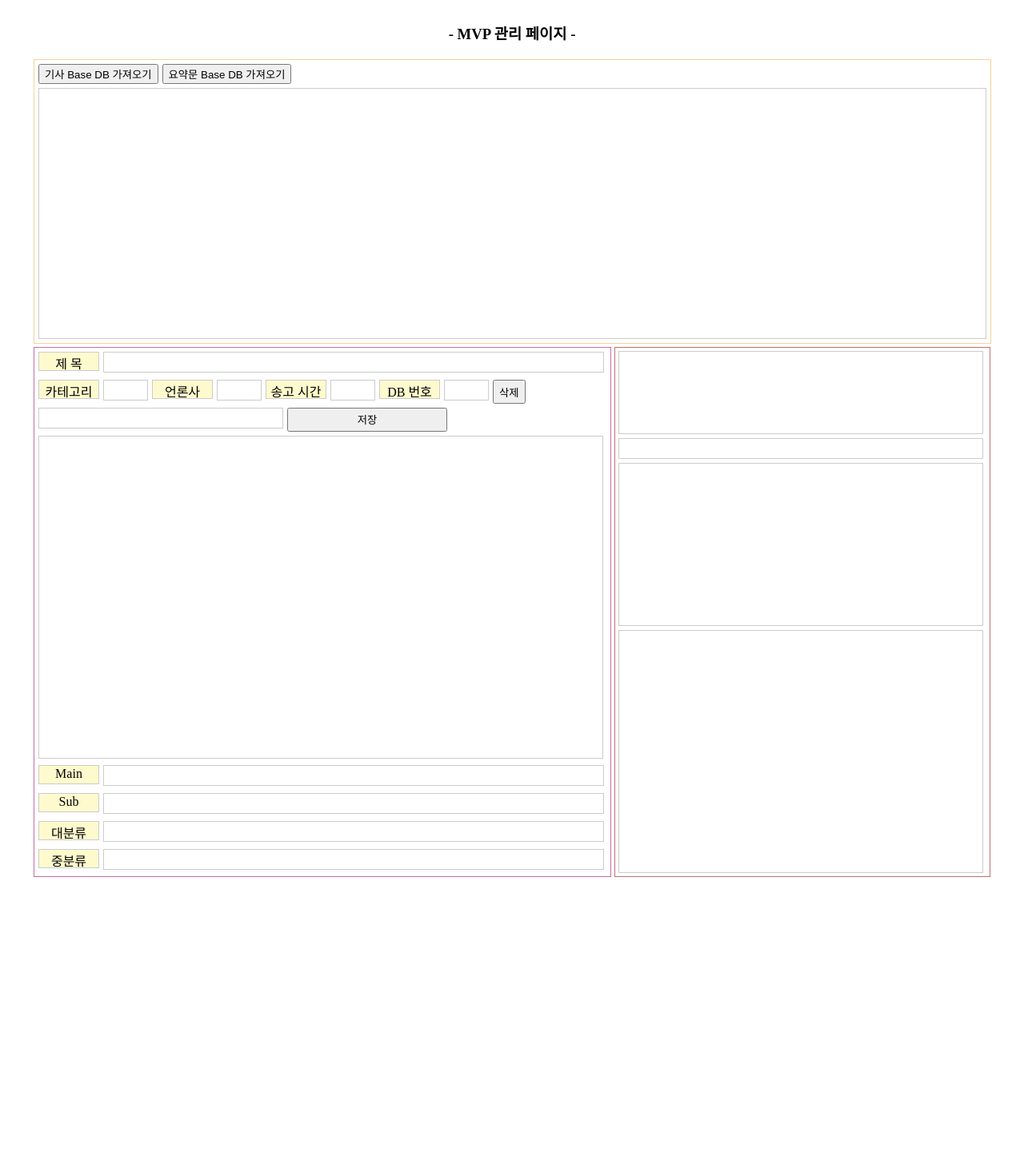
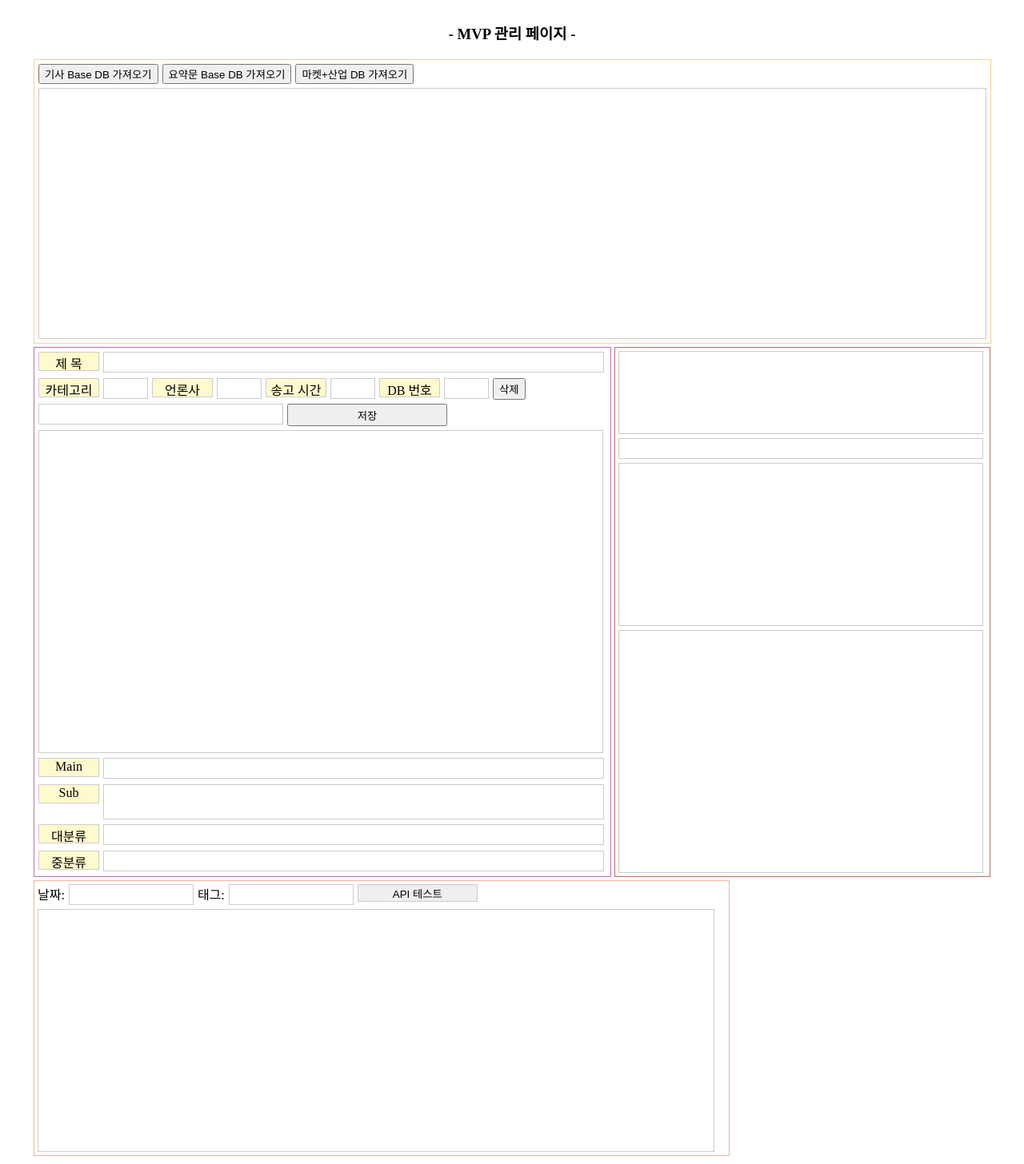
Before and after one commit to tigerak/byte_web, a Flask app: page /load_content/db_manager in a window 1280 px wide. Shown: the whole page at 80% size. Before the commit the page ends 1097 px from the top, so only its background shows below. Run offline with Flask 3, Linux system fonts and the light colour scheme.

Commit message:
Add API_test_button

```diff
--- a/main/routes.py
+++ b/main/routes.py
@@ -399,47 +399,54 @@ def db_move():
 @main_bp.route('/util/data_api', methods=['POST'])
 def data_api():
     data = request.form
-    print(data)
-    print(data.keys())
 
-    if 'buttonId' in data.keys():
-        if data['buttonId'] == 'view-article':
-            response = requests.post(DATA_API_ADDRESS, data=data)
-            response = response.json()
+    # 기사 보기 버튼
+    if data['buttonId'] == 'view-article':
+        response = requests.post(DATA_API_ADDRESS, data=data)
+        response = response.json()
 
-            transfor_html_id = {
-                'titleDiv': response['title'],
-                'mediaDiv': response['media'],
-                'dateDiv': response['article_date'],
-                'dbIdDiv': response['id'],
-                'articleDiv': response['document'],
-                'similarityDiv': response['similarity_list'],
-                'modelTitle': response['summary_title'],
-                'modelSummary': response['summary'],
-                'modelReason': response['summary_reason'],
-                'mainTagDiv': response['main'],
-                'subTagDiv': response['sub'],
-                'majorTagDiv': response['major_class'],
-                'mediumTagDiv': response['medium_class']
-            }
-            return transfor_html_id
+        transfor_html_id = {
+            'titleDiv': response['title'],
+            'mediaDiv': response['media'],
+            'dateDiv': response['article_date'],
+            'dbIdDiv': response['id'],
+            'articleDiv': response['document'],
+            'similarityDiv': response['similarity_list'],
+            'modelTitle': response['summary_title'],
+            'modelSummary': response['summary'],
+            'modelReason': response['summary_reason'],
+            'mainTagDiv': response['main'],
+            'subTagDiv': response['sub'],
+            'majorTagDiv': response['major_class'],
+            'mediumTagDiv': response['medium_class']
+        }
+        return transfor_html_id
 
-        elif data['buttonId'] == 'delButton':
-            response = requests.post(DATA_API_ADDRESS, data=data)
-            response = response.json()
-            return_message = {'statusDiv': response}
-            return return_message
+    # 삭제 버튼
+    elif data['buttonId'] == 'delButton':
+        response = requests.post(DATA_API_ADDRESS, data=data)
+        response = response.json()
 
-        elif data['buttonId'] == 'get_data':
-            response = requests.post(DATA_API_ADDRESS, data=data)
-            return response.json()
+        return_message = {'statusDiv': response}
+        return return_message
 
-        elif data['buttonId'] == 'saveButton':
-            response = requests.post(DATA_API_ADDRESS, data=data)
-            response = response.json()
-            print(response)
-            return_message = {'statusDiv': response}
-            return return_message
+    # DB 가져오기 버튼
+    elif data['buttonId'] == 'get_data':
+        response = requests.post(DATA_API_ADDRESS, data=data)
+        return response.json()
+
+    # 저장 버튼
+    elif data['buttonId'] == 'saveButton':
+        response = requests.post(DATA_API_ADDRESS, data=data)
+        response = response.json()
+
+        return_message = {'statusDiv': response}
+        return return_message
+
+    # API 테스트 버튼
+    elif data['buttonId'] == 'getSearchDataButton':
+        response = requests.post(DATA_API_ADDRESS, data=data)
+        return response.json()
 
 
 @main_bp.route('/load_content/kg_db', methods=['GET', 'POST'])
--- a/static/css/db_manager.css
+++ b/static/css/db_manager.css
@@ -105,10 +105,14 @@
     flex-direction: center;
 }
 .box3 {
-    width: 430px;
+    display: flex; /* Flexbox 레이아웃 적용 */
+    flex-wrap: wrap; /* 요소들을 다음 줄로 넘기기 위해 wrap 설정 */
+    gap: 5px; /* 버튼과 div 사이의 간격 설정 */
+    width: 860px;
     float: left;
     margin: 2px;
     padding: 4px;
+    table-layout:fixed;
     border: 1px solid #f2b498;
 }
 .box4 {
@@ -248,3 +196,80 @@
     border: 1px solid #ccc;
     padding: 1px 2px;
 }
+
+/* box6 */
+#titleDiv {
+    width: 620px;
+    overflow: visible; /* auto; */
+}
+#categoryDiv, #mediaDiv, #dateDiv, #dbIdDiv {
+    max-width: 100px;
+    overflow: hidden;
+    text-overflow: ellipsis;
+    white-space: nowrap;
+    text-align: center;
+}
+#mediaDiv:hover, #dateDiv:hover {
+    width: 150px;
+    overflow: hidden;
+    white-space: nowrap;
+}
+#statusDiv {
+    float: right;
+    width: 300px;
+}
+#saveButton {
+    float: right;
+    width: 200px;
+}
+#articleDiv {
+    height: 400px;
+    width: 700px;
+    overflow: auto;
+}
+#mainTagDiv, #majorTagDiv, #mediumTagDiv {
+    width: 620px;
+    overflow: auto;
+}
+#subTagDiv {
+    height: 40px;
+    width: 620px;
+    overflow: auto;
+}
+
+/* box7 */
+#similarityDiv {
+    height: 100px;
+    width: 450px;
+    overflow: auto;
+}
+#modelTitle {
+    width: 450px;
+    overflow: auto;
+}
+#modelSummary {
+    height: 200px;
+    width: 450px;
+    overflow: auto;
+}
+#modelReason {
+    height: 300px;
+    width: 450px;
+    overflow: auto;
+}
+
+/* box3 */
+#searchDate, #searchTag, #getSearchDataButton {
+    height: 22px;
+    width: 150px;
+    overflow: auto;
+    border: 1px solid #ccc;
+    padding: 1px 2px;
+}
+#getSearchDataDiv {
+    height: 300px;
+    width: 840px;
+    overflow: auto;
+    border: 1px solid #ccc;
+    padding: 1px 2px;
+}
--- a/static/scripts/db_manager.js
+++ b/static/scripts/db_manager.js
@@ -5,8 +5,8 @@ $(document).ready(function() {
         if (event.key === 'Enter') {
             event.preventDefault(); // Prevent the 엔터의 default behavior (new line)
             var divId = $(this).attr('id');
-            if (divId === 'urlDiv') {
-                $('#scrapButton').click();
+            if (divId === 'searchTag') {
+                $('#getSearchDataButton').click();
             } else if (divId === 'inputIdDiv') {
                 $('#searchButton').click();
             } else if (divId === 'div3') {
@@ -232,6 +232,63 @@ $(document).ready(function() {
     }
 
 
+    // API 테스트 버튼
+    $('#getSearchDataButton').click(function() {
+        showLoading();
+
+        var buttonId = $(this).attr('id');
+        var divs = $(this).data('divs').split(',');
+
+        // 각 div에서 값을 추출하여 데이터를 구성
+        var dataToSend = {};
+        divs.forEach(function(divId) {
+            var value = $('#' + divId).text(); // text()를 사용하여 div의 텍스트 내용 가져오기
+            dataToSend[divId] = value;
+        });
+
+        // selectedBase 값을 추가
+        dataToSend['getDataAPI'] = selectedBase;
+        dataToSend['buttonId'] = buttonId;
+
+        $.ajax({
+            url: '/util/data_api',
+            type: 'POST',
+            data: dataToSend,
+            success: function(response) {
+                $('#getSearchDataDiv').empty();
+                $.each(response, function(index, item) {
+                    console.log(item)
+                    var index = $('<span>').addClass('index').text(String(item.index).padStart(4, '0') + '번');
+                    var set_num = $('<span>').addClass('set_num').text('Set' + item.set_num + ' >> ');
+                    var article_date = $('<span>').addClass('article_date').text(item.article_date + ' - ');
+                    var title = $('<span>').addClass('title').text(item.title + ' ');
+                    var viewArticleButton = $('<button>').addClass('view-article').text('기사 보기').click(function() {
+                        $('#dbIdDiv').text(item.id); // #dbIdDiv에 id 넣기
+                        fetchArticleData(item.id, 'view-article');
+                    });
+
+                    var itemDiv = $('<div>').addClass('item').append(index, set_num, article_date, title, viewArticleButton);
+
+                    // 아무데나 클릭 시 배경색 변경
+                    itemDiv.click(function(e) {
+                        if (!$(e.target).hasClass('view-article')) {
+                            itemDiv.toggleClass('selected');
+                        }
+                    });
+
+                    // 담기
+                    $('#getSearchDataDiv').append(itemDiv);
+                });
+                hideLoading();
+            },
+            error: function(xhr, status, error) {
+                console.error('Error:', error);
+                hideLoading();
+            }
+        });
+    });
+
+
     // 서버 응답을 받을 때 Loading 메시지를 표시
     function showLoading() {
         $('#loading').show();
--- a/templates/db_manager.html
+++ b/templates/db_manager.html
@@ -9,6 +9,7 @@
         <div class="box1">
             <button class="getDataAPIButton" id="ArticleBase">기사 Base DB 가져오기</button>
             <button class="getDataAPIButton" id="SummaryBase">요약문 Base DB 가져오기</button>
+            <button class="getDataAPIButton" id="YtnBase">마켓+산업 DB 가져오기</button>
             <div contenteditable="false" id="getDataAPIDiv"></div>
         </div>
 
@@ -56,8 +57,14 @@
     </div>
 
     <div class="box-wrap-under">
-        <!-- <div class="box3">
-        </div> -->
+        <div class="box3">
+            날짜:
+            <div contenteditable="true" class="searchDiv" id="searchDate"></div>
+            태그:
+            <div contenteditable="true" class="serachDiv" id="searchTag"></div>
+            <button id="getSearchDataButton" data-divs="searchDate,searchTag">API 테스트</button>
+            <div contenteditable="false" id="getSearchDataDiv"></div>
+        </div>
 
         <!-- <div class="box5">
 
```
Also changed, not shown: other parts of static/css/db_manager.css (+0 -56 lines).
